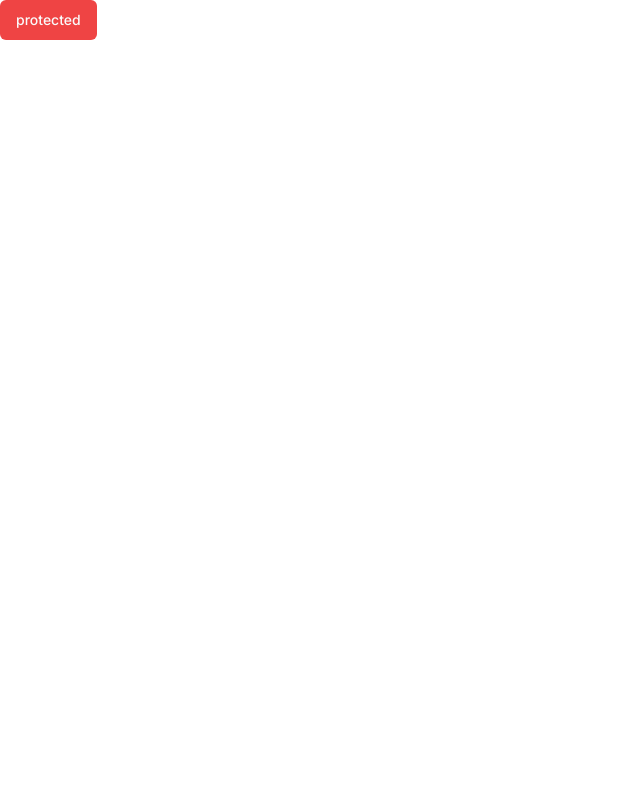
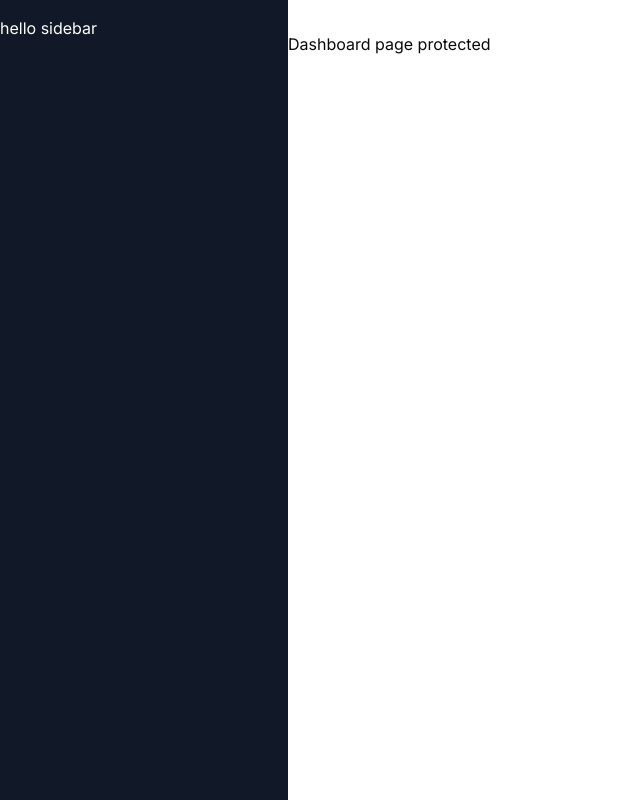
Before and after one commit to DylanPDao/WitAI, a Next.js app in the folder witai-saas/: page /dashboard in a window 1280 px wide. Shown: the whole page, without its empty margins (0-640 px from the left). Built offline with nearby package versions, Linux system fonts and the light colour scheme.

Commit message:
created sidebar and navbar components

```diff
--- a/witai-saas/app/(dashboard)/(routes)/dashboard/page.tsx
+++ b/witai-saas/app/(dashboard)/(routes)/dashboard/page.tsx
@@ -2,6 +2,8 @@
 
 export default function DashboardPage() {
   return (
-    <Button variant="destructive">protected</Button>
+    <div>
+      <p>Dashboard page protected</p>
+    </div>
   );
 }
--- /dev/null
+++ b/witai-saas/app/(dashboard)/(routes)/layout.tsx
@@ -0,0 +1,18 @@
+import Navbar from "@/components/navbar"
+import Sidebar from "@/components/sidebar"
+
+const DashboardLayout = ( {children}: {children: React.ReactNode} ) => {
+  return (
+    <div className="h-full relative">
+      <div className="hidden h-full md:flex md:w-72 md:flex-col md:fixed md:inset-y-0 z-[80] bg-gray-900">
+        <Sidebar />
+      </div>
+      <main className="md:pl-72">
+        <Navbar />
+        {children}
+      </main>
+    </div>
+  )
+}
+
+export default DashboardLayout
--- /dev/null
+++ b/witai-saas/components/navbar.tsx
@@ -0,0 +1,18 @@
+import { Button } from "@/components/ui/button"
+import { UserButton } from "@clerk/nextjs"
+import { Menu } from "lucide-react"
+
+const Navbar = () => {
+  return (
+    <div className="flex items-center p-4">
+      <Button className="md:hidden" variant="ghost" size="icon">
+        <Menu />
+      </Button>
+      <div className="flex w-full justify-end">
+        <UserButton afterSignOutUrl="/" />
+      </div>
+    </div>
+  )
+}
+
+export default Navbar;
--- /dev/null
+++ b/witai-saas/components/sidebar.tsx
@@ -0,0 +1,11 @@
+"use client";
+
+const Sidebar = () => {
+  return(
+    <div className="space-y-4 py-4 flex flex-col h-full bg-[#111827] text-white">
+      hello sidebar
+    </div>
+  )
+}
+
+export default Sidebar
```
